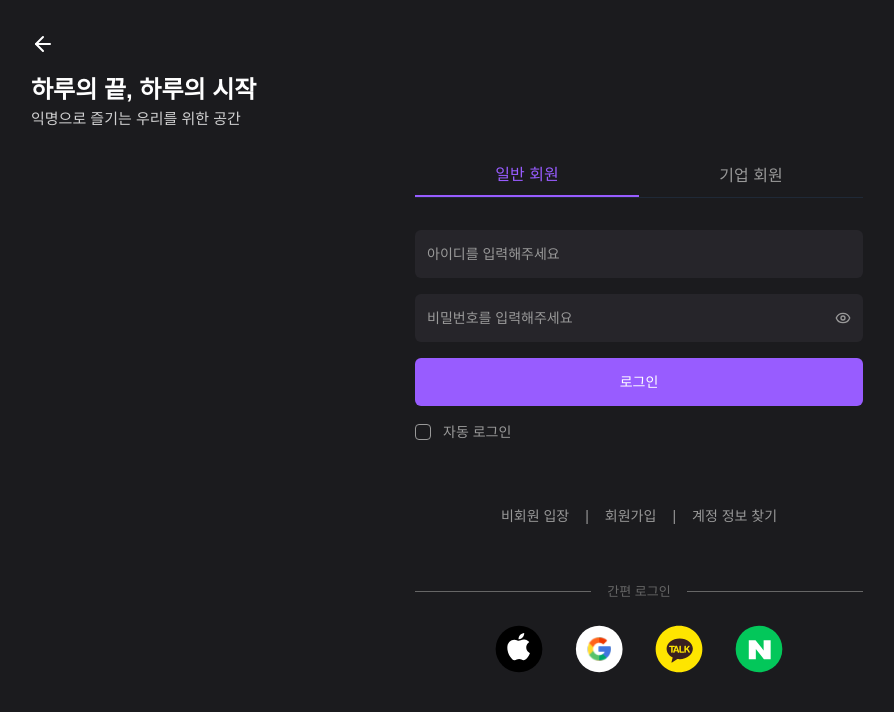
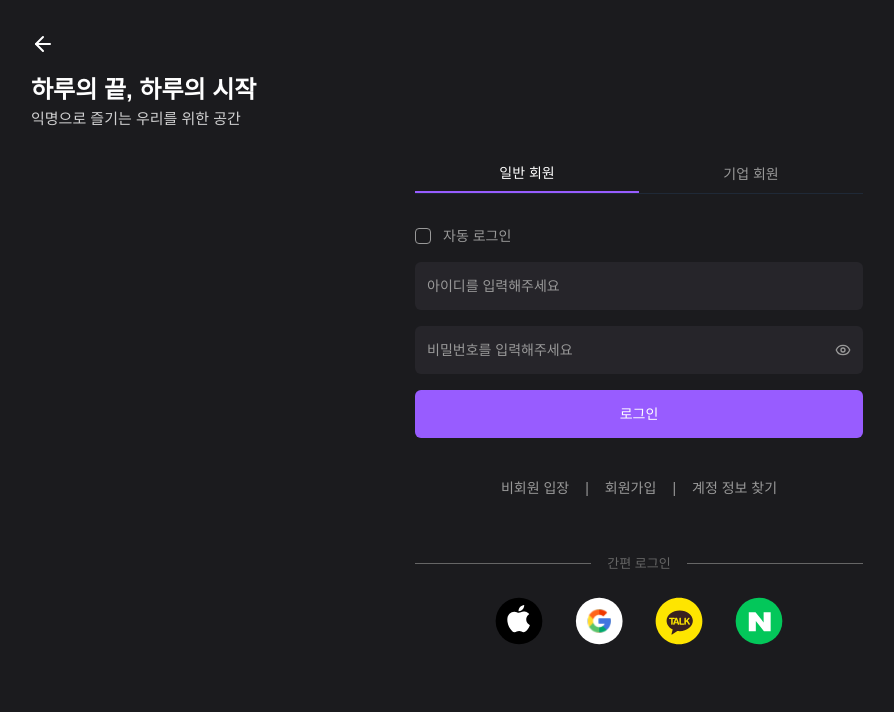
Before and after one commit to Yangs1s/midnight, a Next.js app: page /login in a window 1280 px wide. Shown: the top 712 px of the page, without its empty margins (1-895 px from the left). Built offline with nearby package versions, Linux system fonts and the light colour scheme.

Commit message:
로그인 & 회원가입 페이지

```diff
--- a/src/app/(auth)/adult-verification/_components/adult-verification-notice.tsx
+++ b/src/app/(auth)/adult-verification/_components/adult-verification-notice.tsx
@@ -1,16 +1,20 @@
-import {ArrowLeft} from "lucide-react";
-import {Button} from "@/components/ui/button";
+import { ArrowLeft } from "lucide-react";
+import { Button } from "@/components/ui/button";
 import Link from "next/link";
-import {useRouter} from "next/navigation";
+import { useRouter } from "next/navigation";
 
-export default function AdultVerificationNotice({type}: {type: 'user' | 'company'}) {
+export default function AdultVerificationNotice({
+  type,
+}: {
+  type: "user" | "company";
+}) {
   const router = useRouter();
   return (
     <div className="px-4">
       <div className="pt-4 pb-8">
         <Link href="/login" className="inline-flex items-center">
           <ArrowLeft className="w-6 h-6 mr-4" />
-          <span className="text-lg font-bold">회원가입</span>
+          <span className="text-lg font-[600]">회원가입</span>
         </Link>
       </div>
 
@@ -37,7 +41,9 @@ export default function AdultVerificationNotice({type}: {type: 'user' | 'company
           </Link>
           <Button
             className="w-full bg-primary hover:bg-primary/90 h-14 text-white"
-            onClick={() => router.push(`/adult-verification?type=${type}&step=2`)}
+            onClick={() =>
+              router.push(`/adult-verification?type=${type}&step=2`)
+            }
           >
             성인 인증하기
           </Button>
--- a/src/app/(auth)/adult-verification/_components/auth-verification-number.tsx
+++ b/src/app/(auth)/adult-verification/_components/auth-verification-number.tsx
@@ -22,7 +22,11 @@ const formSchema = z.object({
 
 type FormValues = z.infer<typeof formSchema>;
 
-export default function AuthVerificationNumber({type}: {type: 'user' | 'company'}) {
+export default function AuthVerificationNumber({
+  type,
+}: {
+  type: "user" | "company";
+}) {
   const router = useRouter();
 
   const form = useForm<FormValues>({
@@ -44,8 +48,8 @@ export default function AuthVerificationNumber({type}: {type: 'user' | 'company'
           href="/adult-verification?step=2"
           className="inline-flex items-center"
         >
-          <ArrowLeft className="w-6 h-6 mr-2" />
-          <span className="text-lg">휴대폰 본인인증</span>
+          <ArrowLeft className="w-6 h-6 mr-4" />
+          <span className="text-lg">회원가입</span>
         </Link>
       </div>
 
--- a/src/app/(auth)/adult-verification/_components/phone-verification.tsx
+++ b/src/app/(auth)/adult-verification/_components/phone-verification.tsx
@@ -47,7 +47,11 @@ interface TermsData {
   [key: string]: boolean;
 }
 
-export default function PhoneVerification({type}: {type: 'user' | 'company'}) {
+export default function PhoneVerification({
+  type,
+}: {
+  type: "user" | "company";
+}) {
   const router = useRouter();
   const [isCarrierOpen, setIsCarrierOpen] = useState(false);
   const [isVerificationOpen, setIsVerificationOpen] = useState(false);
@@ -82,8 +86,8 @@ export default function PhoneVerification({type}: {type: 'user' | 'company'}) {
           href="/adult-verification?step=1"
           className="inline-flex items-center"
         >
-          <ArrowLeft className="w-6 h-6 mr-2" />
-          <span className="text-lg">성인 인증하기</span>
+          <ArrowLeft className="w-6 h-6 mr-4" />
+          <span className="text-lg">회원가입</span>
         </Link>
       </div>
 
--- a/src/app/(auth)/login/_components/login-form.tsx
+++ b/src/app/(auth)/login/_components/login-form.tsx
@@ -25,9 +25,10 @@ type LoginFormValues = z.infer<typeof loginSchema>;
 
 interface LoginFormProps {
   onSubmit: (data: LoginFormValues) => void;
+  type: "normal" | "business";
 }
 
-export function LoginForm({ onSubmit }: LoginFormProps) {
+export function LoginForm({ onSubmit, type }: LoginFormProps) {
   const [showPassword, setShowPassword] = useState(false);
 
   const form = useForm<LoginFormValues>({
@@ -46,6 +47,29 @@ export function LoginForm({ onSubmit }: LoginFormProps) {
   return (
     <Form {...form}>
       <form onSubmit={form.handleSubmit(onSubmit)} className="space-y-4">
+        {type === "normal" && (
+          <FormField
+            control={form.control}
+            name="autoLogin"
+            render={({ field }) => (
+              <FormItem className="flex flex-row items-center space-x-3 space-y-0">
+                <FormControl>
+                  <Checkbox
+                    checked={field.value}
+                    onCheckedChange={field.onChange}
+                    className="border-[#999999] data-[state=checked]:bg-primary"
+                  />
+                </FormControl>
+                <div className="space-y-1 leading-none">
+                  <FormLabel className="text-sm text-[#999999]">
+                    자동 로그인
+                  </FormLabel>
+                </div>
+              </FormItem>
+            )}
+          />
+        )}
+
         <FormField
           control={form.control}
           name="username"
@@ -102,6 +126,7 @@ export function LoginForm({ onSubmit }: LoginFormProps) {
           로그인
         </Button>
 
+        {type === "business" && (
           <FormField
             control={form.control}
             name="autoLogin"
@@ -122,6 +147,7 @@ export function LoginForm({ onSubmit }: LoginFormProps) {
               </FormItem>
             )}
           />
+        )}
       </form>
     </Form>
   );
--- a/src/app/(auth)/login/page.tsx
+++ b/src/app/(auth)/login/page.tsx
@@ -5,6 +5,7 @@ import { ArrowLeft } from "lucide-react";
 import { LoginForm } from "@/app/(auth)/login/_components/login-form";
 import Image from "next/image";
 import MembershipSelection from "@/app/(auth)/login/_components/membership-selection";
+import { useRouter } from "next/navigation";
 
 type LoginFormValues = {
   username: string;
@@ -13,6 +14,7 @@ type LoginFormValues = {
 };
 
 export default function LoginPage() {
+  const router = useRouter();
   const [selectedTab, setSelectedTab] = useState<"normal" | "business">(
     "normal"
   );
@@ -29,20 +31,24 @@ export default function LoginPage() {
   return (
     <main className="min-h-screen bg-[#1b1b1e] text-white p-4">
       <div className="flex flex-col mb-8">
-        <button type="button" className="mb-4">
+        <button type="button" className="mb-4" onClick={() => router.push("/")}>
           <ArrowLeft className="h-6 w-6" />
         </button>
-        <h1 className="text-[24px] font-[600] text-white">하루의 끝, 하루의 시작</h1>
-        <p className="text-[15px] text-white/80">익명으로 즐기는 우리를 위한 공간</p>
+        <h1 className="text-[24px] font-[600] text-white">
+          하루의 끝, 하루의 시작
+        </h1>
+        <p className="text-[15px] text-white/80">
+          익명으로 즐기는 우리를 위한 공간
+        </p>
       </div>
 
       <div className="w-full max-w-md mx-auto">
         <div className="flex mb-8 border-b border-gray-800">
           <button
             onClick={() => setSelectedTab("normal")}
-            className={`flex-1 pb-2 text-center ${
+            className={`flex-1 pb-2 text-center text-sm ${
               selectedTab === "normal"
-                ? "text-primary border-b-2 border-primary"
+                ? "text-white border-b-2 border-primary"
                 : "text-[#999999]"
             }`}
           >
@@ -50,9 +56,9 @@ export default function LoginPage() {
           </button>
           <button
             onClick={() => setSelectedTab("business")}
-            className={`flex-1 pb-2 text-center ${
+            className={`flex-1 pb-2 text-center text-sm ${
               selectedTab === "business"
-                ? "text-primary border-b-2 border-primary"
+                ? "text-white border-b-2 border-primary"
                 : "text-[#999999]"
             }`}
           >
@@ -60,17 +66,20 @@ export default function LoginPage() {
           </button>
         </div>
 
-        <LoginForm
-          key={selectedTab}
-          onSubmit={onSubmit}
-        />
+        <LoginForm key={selectedTab} onSubmit={onSubmit} type={selectedTab} />
 
-        <div className="flex justify-center space-x-4 text-sm text-[#999999] mt-16">
+        <div
+          className={`flex justify-center space-x-4 text-sm text-[#999999] ${selectedTab === "business" ? "mt-16" : "mt-10"} `}
+        >
           <a href="/signup?type=anon" className="hover:text-white">
             비회원 입장
           </a>
           <span>|</span>
-          <button type="button" onClick={handleVerificationStart} className="hover:text-white">
+          <button
+            type="button"
+            onClick={handleVerificationStart}
+            className="hover:text-white"
+          >
             회원가입
           </button>
           <span>|</span>
@@ -82,9 +91,9 @@ export default function LoginPage() {
         {selectedTab === "normal" && (
           <div className="flex flex-col gap-6 mt-14">
             <div className="flex justify-center items-center gap-4">
-              <div className="w-full h-[1px] bg-[#666]"/>
+              <div className="w-full h-[1px] bg-[#666]" />
               <p className="text-[#666] text-[13px] text-nowrap">간편 로그인</p>
-              <div className="w-full h-[1px] bg-[#666]"/>
+              <div className="w-full h-[1px] bg-[#666]" />
             </div>
             <div className="flex justify-center space-x-4 gap-4">
               <button className="">
--- a/src/app/(auth)/signup/_components/account-form.tsx
+++ b/src/app/(auth)/signup/_components/account-form.tsx
@@ -200,7 +200,7 @@ export default function AccountForm({ type }: { type: "user" | "company" }) {
 
           <div className="fixed bottom-0 left-0 right-0 p-4">
             <Button type="submit" className="w-full">
-              인증하기
+              다음
             </Button>
           </div>
         </form>
--- a/src/app/(auth)/signup/_components/company-account-form.tsx
+++ b/src/app/(auth)/signup/_components/company-account-form.tsx
@@ -50,7 +50,7 @@ export default function CompanyAccountForm() {
       </Label>
       <FileItem className="mt-2" name="사업자등록증.jpg" size="1.2MB" />
       <button
-        className="mt-2 w-full bg-[#26252A] rounded-md h-[48px] flex items-center justify-center"
+        className="mt-2 w-full bg-[#26252A] rounded-md h-[48px] flex items-center justify-center gap-2"
         onClick={() => setIsDrawerOpen(true)}
       >
         사업자등록증 업로드
@@ -116,12 +116,12 @@ function AlertBox({ color, text }: { color: "red" | "violet"; text: string }) {
   return (
     <div
       className={cn(
-        "flex items-center gap-3 bg-[#985CFF26] p-4 rounded-sm mt-4",
+        "flex items-center gap-3 bg-[#985CFF26] py-2 px-4 rounded-sm mt-4",
         color === "red" ? "bg-[#FF5C5C26]" : "bg-[#985CFF26]"
       )}
     >
       {/*<Info className="w-10 h-10" />*/}
-      <p className="text-sm text-white">{text}</p>
+      <p className="text-[13px] text-white">{text}</p>
     </div>
   );
 }
--- a/src/app/(auth)/signup/_components/company-profile-setting.tsx
+++ b/src/app/(auth)/signup/_components/company-profile-setting.tsx
@@ -120,7 +120,7 @@ export default function CompanyProfileSetting() {
                     </button>
                   </DrawerTrigger>
                   <DrawerContent className="p-0 bg-[#26252a] border-none">
-                    <div className="p-4">
+                    <div className="px-4 pt-6 pb-16">
                       <h3 className="text-lg font-semibold mb-4">
                         프로필 사진 업로드
                       </h3>
--- a/src/app/(auth)/signup/_components/profile-setting.tsx
+++ b/src/app/(auth)/signup/_components/profile-setting.tsx
@@ -19,6 +19,7 @@ import { Button } from "@/components/ui/button";
 import { useRouter } from "next/navigation";
 import { Label } from "@/components/ui/label";
 import ChangeIcon from "@/app/(auth)/signup/_components/change-icon";
+import Link from "next/link";
 
 const profileSchema = z.object({
   nickname: z
@@ -73,16 +74,19 @@ export default function ProfileSettings() {
   };
 
   return (
-    <div className="px-5">
-      <header className="py-4 flex items-center gap-4">
-        <button className="p-1">
-          <ArrowLeft className="w-6 h-6" />
-        </button>
-        <h1 className="text-lg font-medium">프로필 설정</h1>
-      </header>
+    <div className="bg-[#1b1b1e] text-white p-4">
+      <div className="mb-8">
+        <Link
+          href="/signup?type=user&step=1"
+          className="inline-flex items-center text-white"
+        >
+          <ArrowLeft className="w-6 h-6 mr-2" />
+          프로필 설정
+        </Link>
+      </div>
 
       <Form {...form}>
-        <form onSubmit={form.handleSubmit(onSubmit)} className="px-5">
+        <form onSubmit={form.handleSubmit(onSubmit)}>
           <div className="flex-1">
             <div className="space-y-4 mb-12">
               <h2 className="text-2xl font-bold leading-[32px]">
@@ -135,7 +139,7 @@ export default function ProfileSettings() {
                     </button>
                   </DrawerTrigger>
                   <DrawerContent className="p-0 bg-[#26252a] border-none">
-                    <div className="p-4">
+                    <div className="px-4 pt-6 pb-16">
                       <h3 className="text-lg font-semibold mb-4">
                         프로필 사진 업로드
                       </h3>
```
Lines whose indentation alone changed are shown as unchanged.
